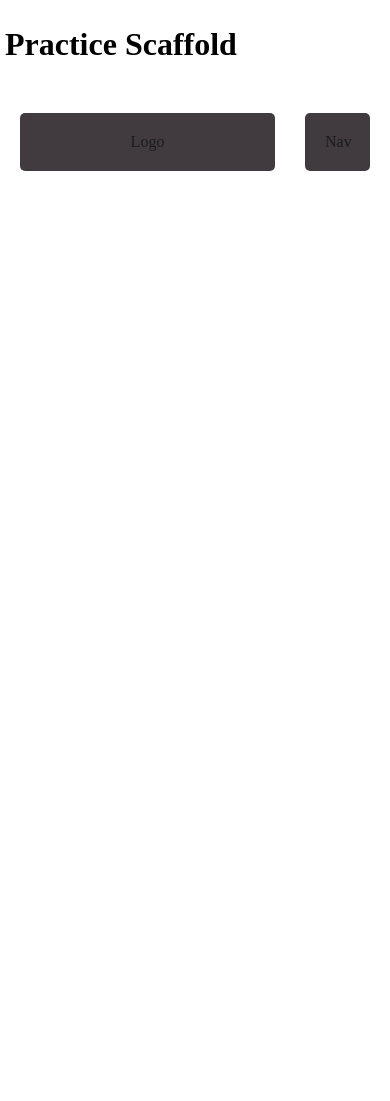
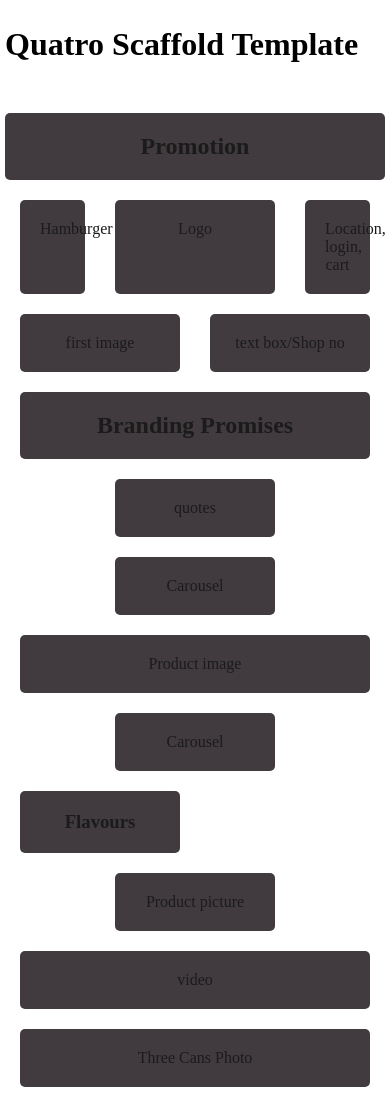
Before and after one commit to j-ohene/ohene-J_neira-s_midterm-scaffold-hw3, a plain HTML site: page index.html in a window 390 px wide. Before the commit the page ends 844 px from the top, so only its background shows below. Drawn offline with Linux system fonts and the light colour scheme.

Commit message:
Update index.html

```diff
--- a/index.html
+++ b/index.html
@@ -8,11 +8,47 @@
         <link href="css/grid.css" rel="stylesheet">
     </head>
      <body>
-        <h1 class="hidden">Practice Scaffold</h1>
-        <h1>Practice Scaffold</h1>
+        <h1 class="hidden">Quatro Scaffold Template</h1>
+        <h1>Quatro Scaffold Template</h1>
         <section class="spacer mobile">
             <h2 class= "hidden">mobile</h2>
+            <h3 class="grid-con">
+                <h2 class="col-span-4 box">Promotion</h2>
+            </h3>
             <div class="grid-con">
-                <div class="col-span-3 box">Logo</div>
-                <div class="col-span-1 box">Nav</div>
+                <div class="col-span-1 box">Hamburger</div>
+                <div class="col-span-2 box">Logo</div>
+                <div class="col-span-1 box">Location, login, cart</div>
             </div>
+         <div class="grid-con">
+            <div class="col-span-2 box">first image</div>
+            <div class="col-span-2 box">text box/Shop no </div>
+            </div>
+
+        <div class="grid-con">
+            <h2 class="col-span-4 box">Branding Promises</h2>
+         </div>
+         <div class="grid-con">
+            <div class="col-start-2 col-span-2 box">quotes</div>
+         </div>
+         <div class="grid-con">
+            <div class="col-start-2 col-span-2 box">Carousel</div>
+         </div>
+         <div class="grid-con">
+            <div class="col-span-4 box">Product image</div>
+         </div>
+         <div class="grid-con">
+            <div class="col-start-2 col-span-2 box">Carousel</div>
+         </div>
+         <div class="grid-con">
+            <h3 class="col-span-2 box">Flavours</h3>
+         </div>
+         <div class="grid-con">
+            <div class="col-start-2 col-span-2 box">Product picture</div>
+         </div>
+         <div class="grid-con">
+            <div class="col-span-4 box">video</div>
+         </div>
+         <div class="grid-con">
+            <div class="col-span-4 box">Three Cans Photo</div>
+         </div>
```
